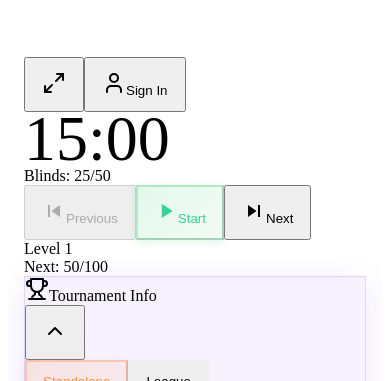
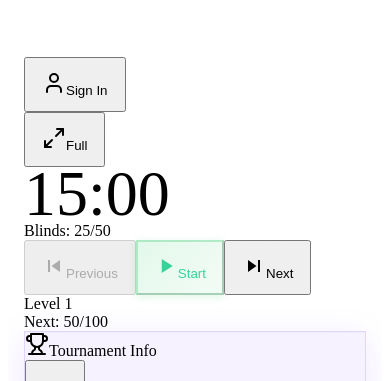
Before and after one commit to ronward-ai/StackmateGo-Version-2, a React (Vite) app in the folder client/: page / in a window 390 px wide. Shown: the top 381 px of the page. Built offline with nearby package versions, Linux system fonts and the light colour scheme; no server answers; the database is empty.

Commit message:
Move fullscreen button to top-right corner of timer card
Removed from header (was squeezing login button on mobile).
Now sits top-right of TimerCard as an icon + 'Full'/'Exit' label
so its purpose is obvious. Self-hides when API not supported.

https://claude.ai/code/session_016vdu6CrTRAs4D1dmb4XUdh

```diff
--- a/client/src/components/TimerCard.tsx
+++ b/client/src/components/TimerCard.tsx
@@ -16,12 +16,49 @@ import {
   AlertDialogTitle,
   AlertDialogTrigger,
 } from "@/components/ui/alert-dialog";
-import { Play, Pause, RotateCcw, SkipForward, SkipBack, Volume2, VolumeX, Settings } from 'lucide-react';
+import { Play, Pause, RotateCcw, SkipForward, SkipBack, Volume2, VolumeX, Settings, Maximize2, Minimize2 } from 'lucide-react';
 import { Slider } from './ui/slider';
 
 interface TimerCardProps {
   tournament: ReturnType<typeof import('@/hooks/useTournament').useTournament>;
   recentLevelChange: boolean;
+}
+
+function FullscreenButton() {
+  const [isFullscreen, setIsFullscreen] = useState(false);
+  const [supported, setSupported] = useState(false);
+
+  useEffect(() => {
+    setSupported(!!document.documentElement.requestFullscreen);
+    const handler = () => setIsFullscreen(!!document.fullscreenElement);
+    document.addEventListener('fullscreenchange', handler);
+    return () => document.removeEventListener('fullscreenchange', handler);
+  }, []);
+
+  if (!supported) return null;
+
+  const toggle = () => {
+    if (document.fullscreenElement) {
+      document.exitFullscreen();
+    } else {
+      document.documentElement.requestFullscreen();
+    }
+  };
+
+  return (
+    <button
+      onClick={toggle}
+      className="absolute top-3 right-3 flex flex-col items-center gap-0.5 px-2 py-1.5 rounded-lg bg-white/5 hover:bg-white/10 border border-white/10 hover:border-white/20 text-muted-foreground hover:text-foreground transition-all"
+      aria-label={isFullscreen ? 'Exit fullscreen' : 'Go fullscreen'}
+    >
+      {isFullscreen
+        ? <Minimize2 className="h-4 w-4" />
+        : <Maximize2 className="h-4 w-4" />}
+      <span className="text-[9px] leading-none font-medium uppercase tracking-wide">
+        {isFullscreen ? 'Exit' : 'Full'}
+      </span>
+    </button>
+  );
 }
 
 function TimerCard({ tournament, recentLevelChange }: TimerCardProps) {
@@ -207,7 +244,8 @@ function TimerCard({ tournament, recentLevelChange }: TimerCardProps) {
   };
 
   return (
-    <Card className="bg-gradient-to-r from-teal-600/10 to-blue-600/10 border border-teal-500/20 rounded-xl shadow-lg p-4 sm:p-8 flex flex-col items-center">
+    <Card className="relative bg-gradient-to-r from-teal-600/10 to-blue-600/10 border border-teal-500/20 rounded-xl shadow-lg p-4 sm:p-8 flex flex-col items-center">
+      <FullscreenButton />
 
       <div className="font-mono text-8xl sm:text-[10rem] md:text-[16rem] lg:text-[20rem] font-bold tracking-tight my-4 sm:my-8 flex-shrink-0 timer-responsive" style={{ lineHeight: '0.85' }}>
         {formatTime()}
--- a/client/src/pages/PokerTimer.tsx
+++ b/client/src/pages/PokerTimer.tsx
@@ -7,7 +7,7 @@ import { Tabs, TabsList, TabsTrigger, TabsContent } from '@/components/ui/tabs';
 import { Card } from '@/components/ui/card';
 import { Button } from '@/components/ui/button';
 import { AuthModal } from '@/components/AuthModal';
-import { User, LogOut, UserCircle, ChevronDown, Maximize2, Minimize2 } from 'lucide-react';
+import { User, LogOut, UserCircle, ChevronDown } from 'lucide-react';
 import {
   DropdownMenu,
   DropdownMenuContent,
@@ -90,40 +90,6 @@ function UserMenu() {
 
       <AuthModal isOpen={showAuthModal} onClose={() => setShowAuthModal(false)} />
     </>
-  );
-}
-
-function FullscreenButton() {
-  const [isFullscreen, setIsFullscreen] = useState(false);
-  const [supported, setSupported] = useState(false);
-
-  useEffect(() => {
-    setSupported(!!document.documentElement.requestFullscreen);
-    const handler = () => setIsFullscreen(!!document.fullscreenElement);
-    document.addEventListener('fullscreenchange', handler);
-    return () => document.removeEventListener('fullscreenchange', handler);
-  }, []);
-
-  if (!supported) return null;
-
-  const toggle = () => {
-    if (document.fullscreenElement) {
-      document.exitFullscreen();
-    } else {
-      document.documentElement.requestFullscreen();
-    }
-  };
-
-  return (
-    <button
-      onClick={toggle}
-      className="p-1.5 rounded-md text-muted-foreground hover:text-foreground hover:bg-muted/60 transition-colors"
-      aria-label={isFullscreen ? 'Exit fullscreen' : 'Enter fullscreen'}
-    >
-      {isFullscreen
-        ? <Minimize2 className="h-4 w-4" />
-        : <Maximize2 className="h-4 w-4" />}
-    </button>
   );
 }
 
@@ -379,10 +345,7 @@ export default function PokerTimer({ params }: { params?: { tournamentId?: strin
                 target.style.display = 'none';
               }}
             />
-            <div className="flex items-center gap-2">
-              <FullscreenButton />
-              <UserMenu />
-            </div>
+            <UserMenu />
           </div>
 
           {/* Event Branding */}
```
